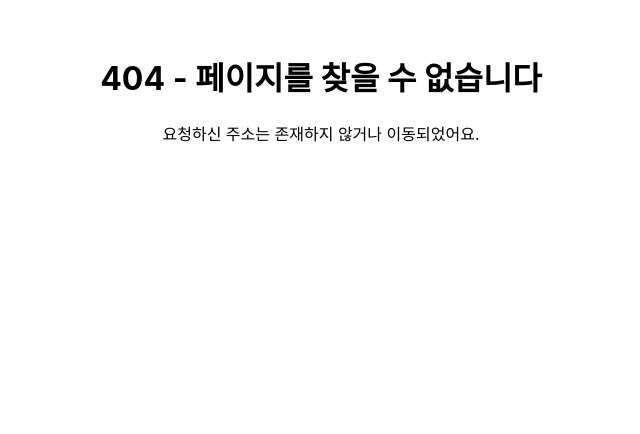
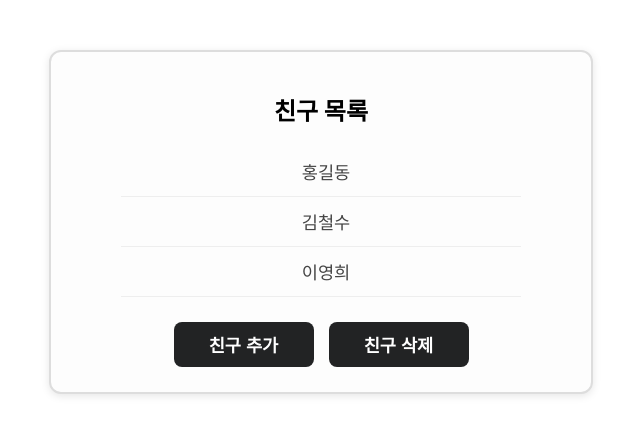
Before and after one commit to JangHyeok2909/highteenday-frontend, a React (Create React App) app: page /friends in a window 1280 px wide. Before the commit this address had no page. Shown: the top 434 px of the page, without its empty margins (319-959 px from the left). Built offline with nearby package versions, Linux system fonts and the light colour scheme; a small style sheet from the web is missing.

Commit message:
친구 목록, 친구 추가 버튼, 친구 삭제 구현(api없이 임시로)

```diff
--- a/src/App.js
+++ b/src/App.js
@@ -1,5 +1,6 @@
 import React from 'react';
 import { BrowserRouter as Router, Routes, Route } from 'react-router-dom';
+
 import WritePostPage from './pages/WritePostPage';
 import PostPage from './pages/PostPage';
 import LoginButton from './components/LoginButton/LoginButton';
@@ -10,17 +11,18 @@ import FormRegisterPage from './components/LoginRelated/FormRegisterPage';
 import CreateAccount from './components/LoginRelated/CreateAccount';
 import SchoolVerification from './components/LoginRelated/SchoolVerification';
 import CommentSection from './components/CommentRelated/CommentSection';
-//import Timetable from './components/TimetableRelated/Timetable';
+// import Timetable from './components/TimetableRelated/Timetable';
 import BoardOverview from "./pages/BoardOverview";
 import BoardPage from "./pages/BoardPage";
 import PostDetail from "./components/PostDetail";
 import UserProfilePage from "./pages/UserProfilePage";
+import FriendList from './components/Friend/FriendList';
 
 function App() {
   return (
     <Router>
       <Routes>
-          <Route path="/" element={<LoginButton />}/>
+        <Route path="/" element={<LoginButton />} />
         <Route path="/post/write" element={<WritePostPage />} />
         <Route path="/post/view" element={<PostPage />} />
         <Route path="/register" element={<Register />} />
@@ -33,7 +35,8 @@ import UserProfilePage from "./pages/UserProfilePage";
         <Route path="/board/:boardId/post/:postId" element={<PostDetail />} />
         <Route path="/board/:boardId" element={<BoardPage />} />
         <Route path="/user-profile" element={<UserProfilePage />} />
-          <Route path="/post/:postId" element={<PostDetail/>}/>
+        <Route path="/post/:postId" element={<PostDetail />} />
+        <Route path="/friends" element={<FriendList />} />
         <Route path="*" element={<NotFound />} />
       </Routes>
     </Router>
--- /dev/null
+++ b/src/components/Friend/FriendList.css
@@ -0,0 +1,64 @@
+.friends-container {
+  max-width: 500px;
+  margin: 50px auto;
+  padding: 20px;
+  border: 2px solid #ddd;
+  border-radius: 12px;
+  background-color: #fdfdfd;
+  box-shadow: 0 2px 8px rgba(0, 0, 0, 0.1);
+
+  display: flex;           /* 추가 */
+  flex-direction: column;  /* 추가 */
+  align-items: center;     /* 추가: 가로 중앙 정렬 */
+}
+
+.friends-list {
+  list-style: none;
+  padding: 0;
+  margin: 0;
+  width: 100%;             /* 추가: 리스트 폭을 부모와 같게 */
+  max-width: 400px;        /* 추가: 적당한 최대폭 설정 */
+}
+
+.friend-item {
+  display: flex;
+  align-items: center;
+  padding: 12px 16px;
+  border-bottom: 1px solid #eee;
+  font-size: 1.1rem;
+  color: #444;
+
+  justify-content: center; /* 추가: 텍스트 중앙 정렬 */
+}
+
+.friend-name {
+  font-weight: 500;
+  margin-left: 10px;       /* 체크박스 있을 때 여백 주기 */
+}
+
+button {
+  padding: 10px 20px;
+  font-size: 1.1rem;
+  font-weight: 600;
+  color: #fff;
+  background-color: #222324;
+  border: none;
+  border-radius: 8px;
+  cursor: pointer;
+  transition: background-color 0.3s ease;
+  margin: 5px;             /* 버튼 간 간격 */
+  width: 140px;            /* 버튼 너비 고정 */
+}
+
+button:disabled {
+  background-color: #a0a0a0;
+  cursor: not-allowed;
+}
+
+button:hover:not(:disabled) {
+  background-color: #464b50;
+}
+
+input[type="checkbox"] {
+  cursor: pointer;
+}
--- /dev/null
+++ b/src/components/Friend/FriendList.jsx
@@ -0,0 +1,116 @@
+import React, { useEffect, useState, useRef } from "react";
+import { useNavigate } from "react-router-dom";
+import "./FriendList.css";
+
+const FriendList = () => {
+  const [friends, setFriends] = useState([
+    { id: 1, name: "홍길동" },
+    { id: 2, name: "김철수" },
+    { id: 3, name: "이영희" },
+  ]);
+  const [selectedIds, setSelectedIds] = useState(new Set());
+  const [showCheckboxes, setShowCheckboxes] = useState(false);
+  const [loading, setLoading] = useState(false);
+  const [error, setError] = useState(null);
+  const [deleteButtonText, setDeleteButtonText] = useState("친구 삭제");
+
+  const navigate = useNavigate();
+  const timeoutRef = useRef(null);
+
+  const toggleSelect = (id) => {
+    setSelectedIds((prev) => {
+      const newSet = new Set(prev);
+      if (newSet.has(id)) newSet.delete(id);
+      else newSet.add(id);
+      return newSet;
+    });
+  };
+
+  const onDeleteClick = () => {
+    if (!showCheckboxes) {
+      setShowCheckboxes(true);
+      setSelectedIds(new Set());
+    } else {
+      if (selectedIds.size === 0) {
+        // 체크한 친구 없을 때 텍스트 바꾸기
+        setDeleteButtonText("삭제 취소");
+        if (timeoutRef.current) clearTimeout(timeoutRef.current);
+        timeoutRef.current = setTimeout(() => {
+          setDeleteButtonText("친구 삭제");
+        }, 1500);
+
+        // 삭제 모드도 취소 처리
+        setShowCheckboxes(false);
+        return;
+      }
+
+      if (!window.confirm("선택한 친구를 정말 삭제하시겠습니까?")) return;
+
+      setLoading(true);
+
+      // 실제 API 호출 주석 처리
+      /*
+      try {
+        await axios.post(
+          "/api/friends/delete",
+          { ids: Array.from(selectedIds) },
+          { withCredentials: true }
+        );
+      } catch (err) {
+        setError("친구 삭제 중 오류가 발생했습니다.");
+        setLoading(false);
+        return;
+      }
+      */
+
+      setTimeout(() => {
+        setFriends((prev) => prev.filter((f) => !selectedIds.has(f.id)));
+        setSelectedIds(new Set());
+        setShowCheckboxes(false);
+        setLoading(false);
+        setDeleteButtonText("친구 삭제"); // 혹시 변경됐을 때 대비
+      }, 500);
+    }
+  };
+
+  if (loading) return <div className="friends-container">처리 중...</div>;
+  if (error) return <div className="friends-container error">{error}</div>;
+
+  return (
+    <div className="friends-container">
+      <h2 className="friends-header">친구 목록</h2>
+      <ul className="friends-list">
+        {friends.length === 0 ? (
+          <li className="friend-item">친구가 없습니다.</li>
+        ) : (
+          friends.map((friend) => (
+            <li key={friend.id} className="friend-item">
+              {showCheckboxes && (
+                <input
+                  type="checkbox"
+                  checked={selectedIds.has(friend.id)}
+                  onChange={() => toggleSelect(friend.id)}
+                  style={{ marginRight: "10px" }}
+                />
+              )}
+              <span className="friend-name">{friend.name}</span>
+            </li>
+          ))
+        )}
+      </ul>
+
+      <div style={{ marginTop: "20px" }}>
+        <button
+          onClick={() => navigate("/friendAdd")}
+          style={{ marginRight: "10px" }}
+          disabled={showCheckboxes}
+        >
+          친구 추가
+        </button>
+        <button onClick={onDeleteClick}>{deleteButtonText}</button>
+      </div>
+    </div>
+  );
+};
+
+export default FriendList;
--- a/src/components/LoginButton/LoginButton.jsx
+++ b/src/components/LoginButton/LoginButton.jsx
@@ -1,13 +1,14 @@
 import React, { useEffect, useState } from "react";
 import axios from "axios";
 import "./LoginButton.css";
-import { Link } from "react-router-dom";
+import { Link, useNavigate } from "react-router-dom"; // ← useNavigate 추가
 
 function LoginButton() {
   const [jwtStatus, setJwtStatus] = useState("Jwt 없음");
   const [id, setId] = useState("");
   const [pw, setPw] = useState("");
   const [userInfo, setUserInfo] = useState(null);
+  const navigate = useNavigate();
 
   const getJwtStatus = async () => {
     try {
@@ -46,7 +47,7 @@ function LoginButton() {
 
   const handleLogin = async () => {
     try {
-    const response = await axios.post("/api/user/login", {
+      await axios.post("/api/user/login", {
         email: id,
         password: pw,
       }, {
@@ -55,6 +56,7 @@ function LoginButton() {
 
       alert("로그인 성공");
       await getJwtStatus();
+      navigate("/friends");
 
     } catch (error) {
       console.error("로그인 실패", error);
@@ -86,7 +88,6 @@ function LoginButton() {
         <div className="login-content">
           {/* 소셜 로그인 */}
           <div className="social-login">
-
             <a href="https://highteenday.duckdns.org/oauth2/authorization/naver">
               <img src="/images/navLogin.png" alt="네이버 로그인" className="login-button" />
             </a>
```
Also changed, not shown: src/components/Friend/FriendAdd.jsx (added). Lines whose indentation alone changed are shown as unchanged.
